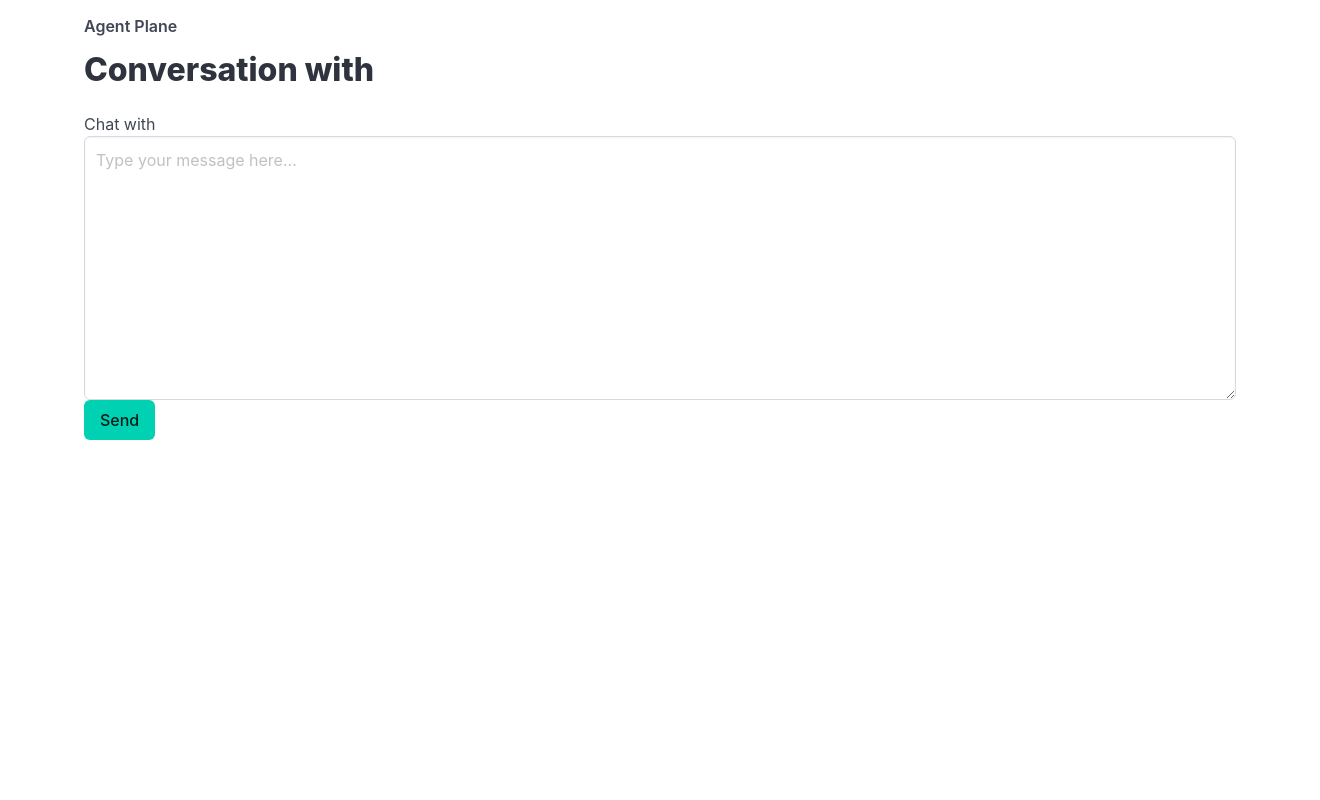
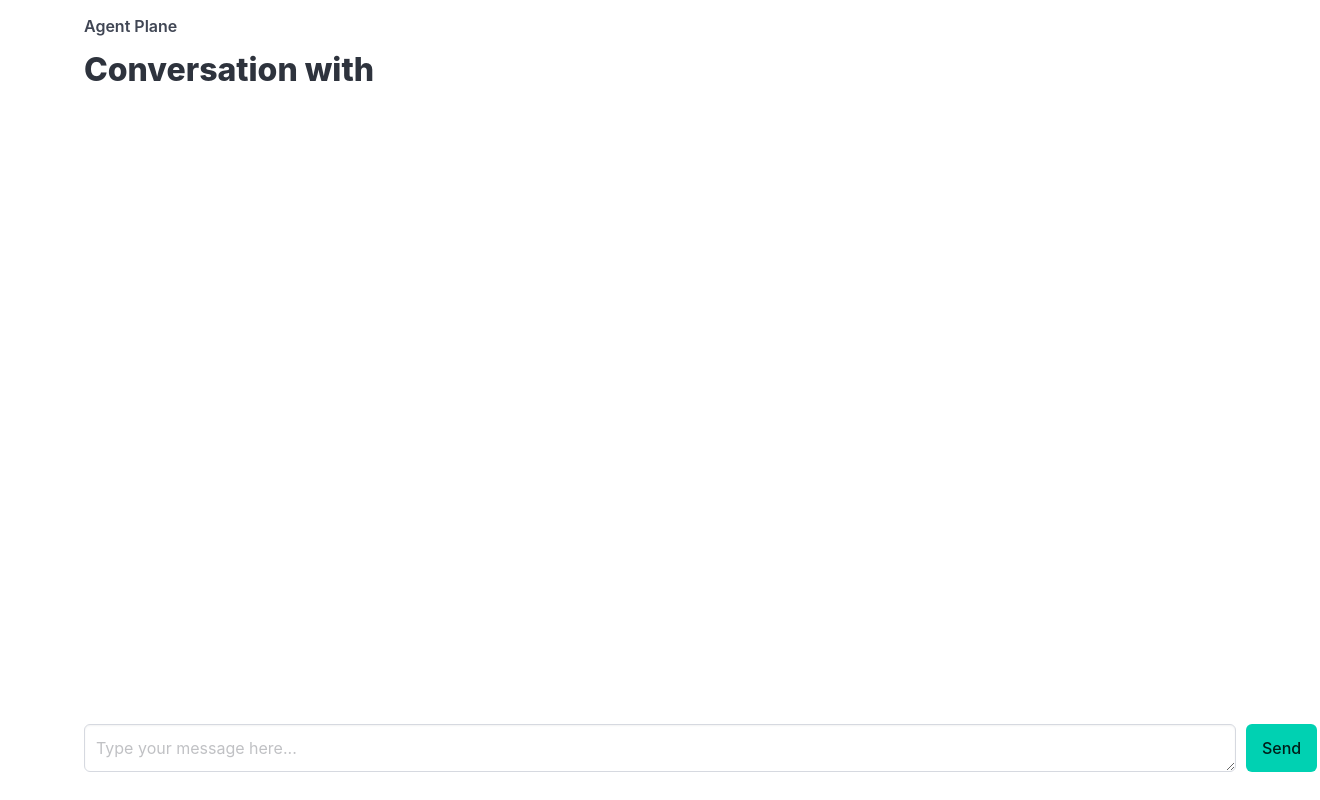
Before and after one commit to sbeschke/agentplane, a Django app: template agents/templates/agents/conversation_detail.html in a window 1320 px wide. Run offline with Django 5.2, Linux system fonts and the light colour scheme; the template is opened without the code that fills it, so the values that code supplies are empty.

Commit message:
Make chat view scrollable

```diff
--- a/agents/templates/agents/conversation_detail.html
+++ b/agents/templates/agents/conversation_detail.html
@@ -1,8 +1,10 @@
 {% extends 'agents/base.html' %}
 {% block content %}
+<div class="content">
+    <div style="height: calc(100vh - 80px); display: flex; flex-direction: column;">
         <h1 class="title">Conversation with {{ conversation.agent.name }}</h1>
 
-    <div id="chat-history" class="content">
+        <div id="chat-history" style="flex-grow: 1; overflow-y: auto; margin-bottom: 1rem;">
             {% include 'agents/partials/conversation_history.html' %}
         </div>
 
@@ -10,19 +12,23 @@
             hx-post="{% url 'conversation_detail' conversation.id %}"
             hx-target="#chat-history"
             hx-swap="innerHTML"
-          hx-on::after-request="this.reset()">
+            hx-on::after-request="this.reset()"
+            style="flex-shrink: 0;">
             {% csrf_token %}
             <fieldset>
-            <legend>Chat with {{ conversation.agent.name }}</legend>
+                <div class="container" style="display: flex; flex-direction: row;">
                     <textarea
                         id="message"
                         name="message"
                         class="textarea"
+                        style="flex-shrink: 1;"
                         placeholder="Type your message here..."
-                rows="10"
-                cols="80"
+                        rows="1"
                         required></textarea>
-            <button type="submit" class="button is-primary">Send</button>
+                    <button type="submit" class="button is-primary" style="margin-left:10px;">Send</button>
+                </div>
             </fieldset>
         </form>
+    </div>
+</div>
 {% endblock %}
```
Lines whose indentation alone changed are shown as unchanged.
